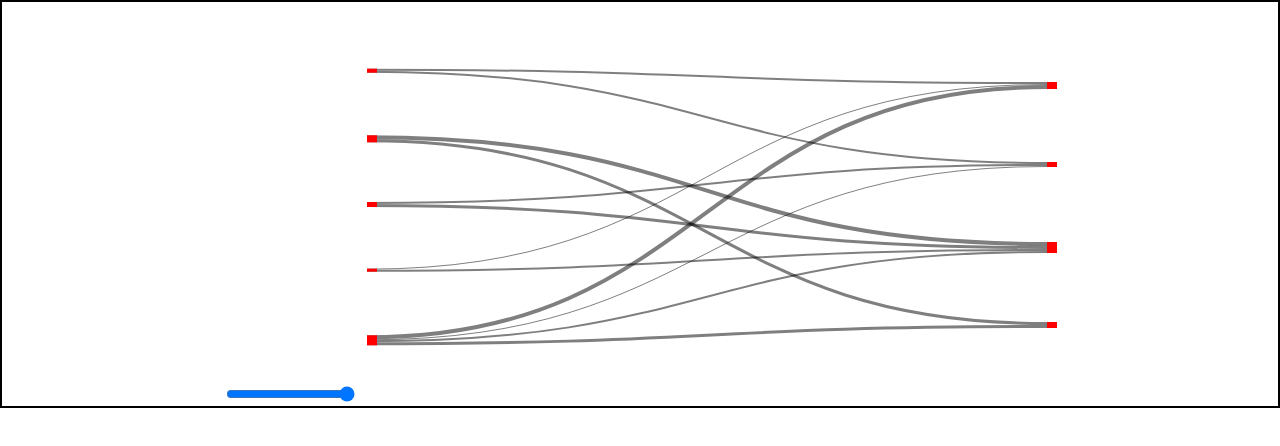
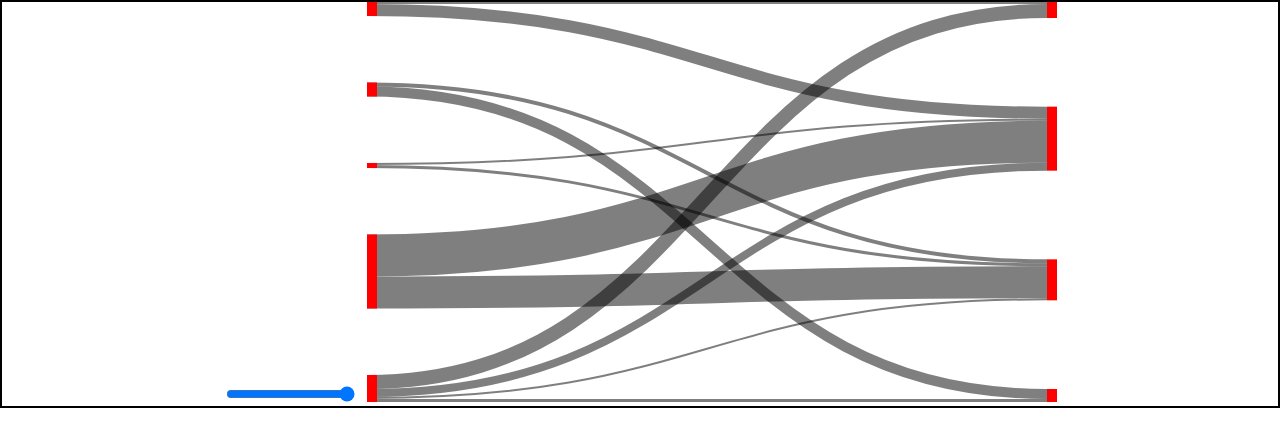
Before and after one commit to drsparrow/bipartite, a React (Create React App) app: page / in a window 1280 px wide. Shown: the top 446 px of the page. Built offline with nearby package versions, Linux system fonts and the light colour scheme.

Commit message:
space out nodes evenly

```diff
--- a/src/App.tsx
+++ b/src/App.tsx
@@ -6,15 +6,15 @@ const sources = ['a', 'b', 'c', 'd', 'e'];
 const targets = ['w', 'x', 'y', 'z'];
 const links = [
   {source: 0, target: 0, value: 2},
-  {source: 0, target: 1, value: 2},
+  {source: 0, target: 1, value: 12},
   {source: 1, target: 2, value: 4},
-  {source: 1, target: 3, value: 3},
+  {source: 1, target: 3, value: 10},
   {source: 2, target: 1, value: 2},
   {source: 2, target: 2, value: 3},
-  {source: 3, target: 2, value: 2},
-  {source: 3, target: 0, value: 1},
-  {source: 4, target: 0, value: 4},
-  {source: 4, target: 1, value: 1},
+  {source: 3, target: 2, value: 32},
+  {source: 3, target: 1, value: 42},
+  {source: 4, target: 0, value: 14},
+  {source: 4, target: 1, value: 8},
   {source: 4, target: 2, value: 2},
   {source: 4, target: 3, value: 3},
 ];
--- a/src/Bipartite.tsx
+++ b/src/Bipartite.tsx
@@ -77,16 +77,27 @@ export default class Bipartite extends React.Component<IBipartiteProps, IBiparti
   }
 
   private sourceHeight(index: nodeIndex) {
-    return this.indexToHeight(index, this.props.graph.sources.length);
+    let height = 0;
+    let sourceSpacing = this.sourceSpacing();
+
+    for (let i = 0; i < index; i++) {
+      height += this.valueOfLinks(this.linksWithSource(i));
+      height += sourceSpacing;
+    }
+
+    return height;
   }
 
   private targetHeight(index: nodeIndex) {
-    return this.indexToHeight(index, this.props.graph.targets.length);
-  }
+    let height = 0;
+    let targetSpacing = this.targetSpacing();
 
-  private indexToHeight (index: nodeIndex, length: number) {
-    const step = this.height / (length + 1);
-    return step * (index + 1);
+    for (let i = 0; i < index; i++) {
+      height += this.valueOfLinks(this.linksWithTarget(i));
+      height += targetSpacing;
+    }
+
+    return height;
   }
 
   private renderSources () {
@@ -183,6 +194,14 @@ export default class Bipartite extends React.Component<IBipartiteProps, IBiparti
     return this.offsetFromLinks(link, links);
   }
 
+  private linksWithSource(index: nodeIndex) {
+    return this.props.graph.links.filter(l => l.source === index);
+  }
+
+  private linksWithTarget(index: nodeIndex) {
+    return this.props.graph.links.filter(l => l.target === index);
+  }
+
   private offsetFromLinks (link: IBLink, links: IBLink[]) {
     let offset = 0;
     links.some(l => {
@@ -206,4 +225,22 @@ export default class Bipartite extends React.Component<IBipartiteProps, IBiparti
       />
     );
   }
+
+  private totalValue (): number {
+    return this.valueOfLinks(this.props.graph.links);
+  }
+
+  private valueOfLinks(links: IBLink[]): number {
+    return links.reduce((acc,l) => acc + l.value, 0);
+  }
+
+  private sourceSpacing (): number {
+    const { height, props } = this;
+    return (height - this.totalValue()) / (props.graph.sources.length - 1);
+  }
+
+  private targetSpacing (): number {
+    const { height, props } = this;
+    return (height - this.totalValue()) / (props.graph.targets.length - 1);
+  }
 }
```
